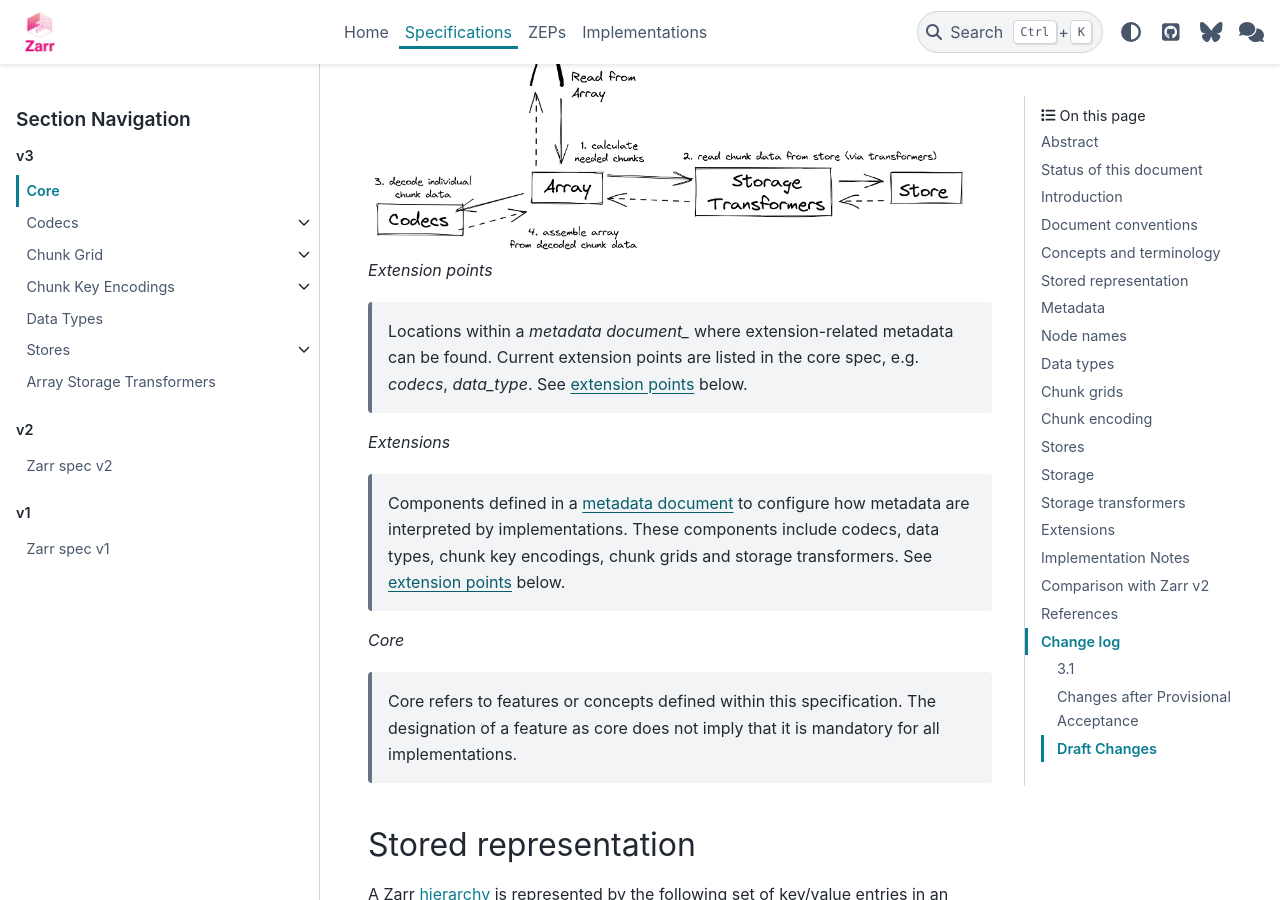
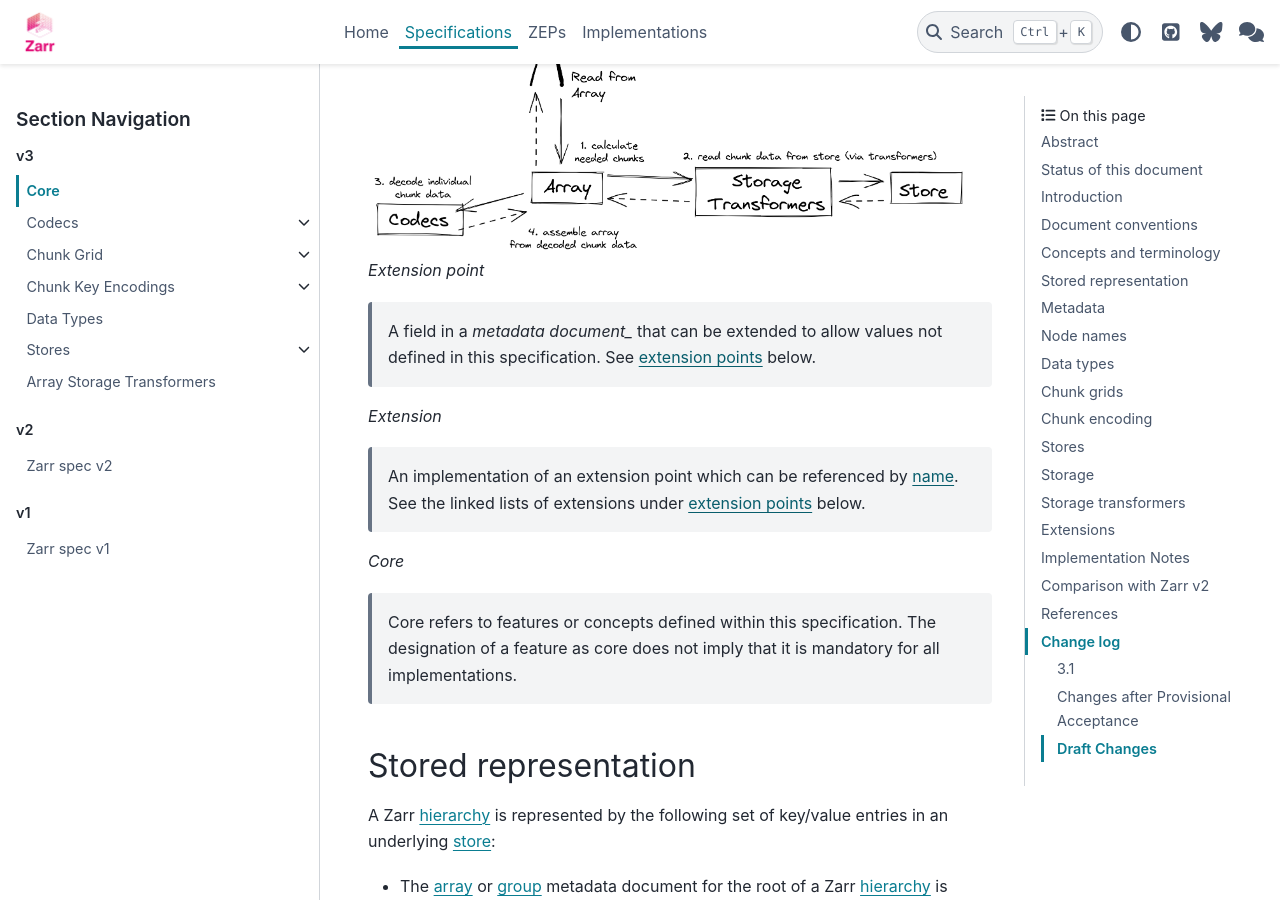
Before and after one commit to zarr-developers/zarr-specs, a Sphinx documentation site: the page built from docs/v3/core/index.rst, in a window 1280 px wide and 900 px high, scrolled down 7711 px. Built offline with Sphinx 7.4.7 and the PyData theme 0.15.4, drawn with Linux system fonts in a browser that asks for light colours; some of the changed text lies outside the part shown.

Commit message:
Clarify ext pts vs exts

```diff
--- a/docs/v3/core/index.rst
+++ b/docs/v3/core/index.rst
@@ -349,18 +349,17 @@ terminology for a use case of reading from an array:
 .. image:: terminology-read.excalidraw.png
   :width: 600
 
-*Extension points*
-
-    Locations within a `metadata document_` where extension-related
-    metadata can be found. Current extension points are listed in the core spec,
-    e.g. `codecs`, `data_type`. See :ref:`extension points <extensions_section>` below.
-
-*Extensions*
-
-    Components defined in a `metadata document`_ to
-    configure how metadata are interpreted by implementations. These
-    components include codecs, data types, chunk key encodings, chunk grids and
-    storage transformers. See :ref:`extension points <extensions_section>` below.
+*Extension point*
+
+    A field in a `metadata document_` that can be extended to allow values
+    not defined in this specification.
+    See :ref:`extension points <extensions_section>` below.
+
+*Extension*
+
+    An implementation of an extension point which can be referenced
+    by :ref:`name <extension-naming>`.
+    See the linked lists of extensions under :ref:`extension points <extensions_section>` below.
 
 *Core*
 
@@ -1539,7 +1538,7 @@ process. See `ZEP 0 <https://zarr.dev/zeps/active/ZEP0000.html>`_ for more infor
 Extension definition
 --------------------
 
-Extensions are defined in `metadata documents`_ either as objects or as
+In `metadata documents`_, extensions can be encoded either as objects or as
 short-hand names. If using an objection definition, the member ``name``
 MUST be a plain string which conforms to :ref:`extension name <extension-naming>`.
 Optionally, the member ``configuration`` MAY be present but if so MUST be
```
Also changed, not shown: other parts of docs/v3/core/index.rst (+6 -6 lines).
